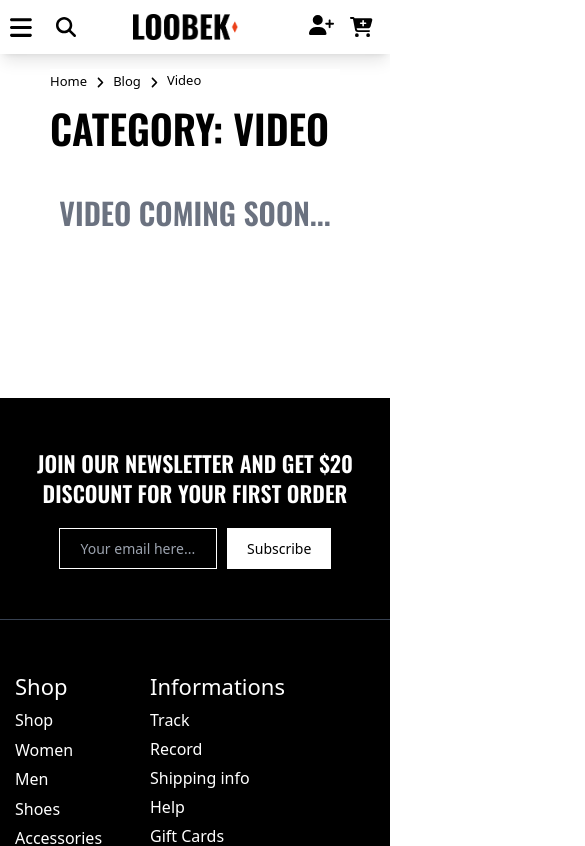
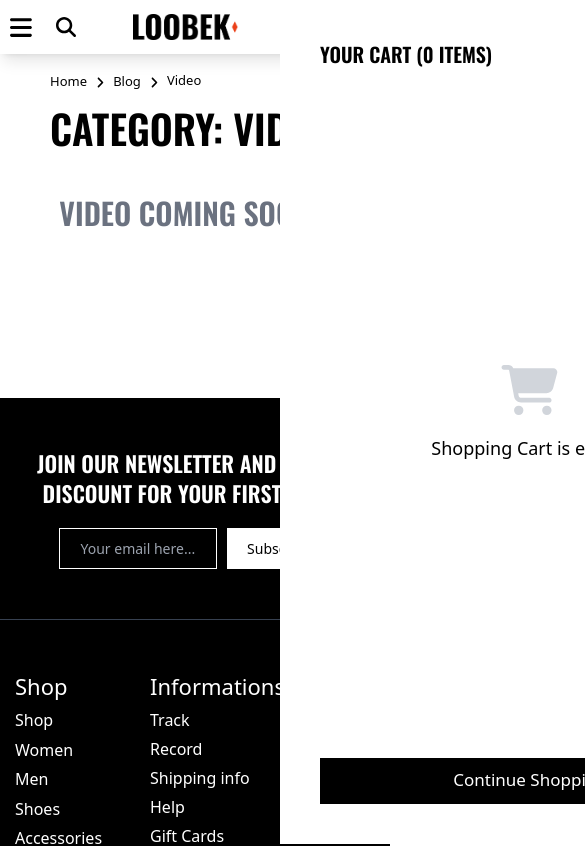
Before and after one commit to Himanshu00100/ProjectL, a React (Create React App) app: page /blog/video in a window 390 px wide. Shown: the top 846 px of the page, 585 px wide, since content can reach past the window. Built offline with nearby package versions, Linux system fonts and the light colour scheme.

Commit message:
Cart sidebar added

```diff
--- a/public/index.html
+++ b/public/index.html
@@ -17,7 +17,7 @@
   </head>
   <body>
 
-    <div id="root" class=" scroll-smooth"></div>
+    <div id="root" class=" scroll-smooth overflow-x-hidden"></div>
 
   </body>
 </html>
--- a/src/Components/Footer/Footer.js
+++ b/src/Components/Footer/Footer.js
@@ -8,9 +8,9 @@ import { faFacebookF, faInstagram, faLinkedinIn, faXTwitter, faYoutube } from "@
 
 const Footer = () => {
     return (
-        <footer className="w-screen 2xl:h-[896.250px] bg-black">
+        <footer className="w-screen 2xl:h-[896.250px] bg-black ">
             {/* footer's newsletter section starts from here */}
-            <div className="w-full 2xl:h-[195.6px] bg-black pt-[50px] pb-[40px] 2xl:pt-[80px] 2xl:pb-[70px] 2xl:px-[50px] 2k:px-[250px] ">
+            <div className="w-full 2xl:h-[195.6px] bg-black pt-[50px] pb-[40px] 2xl:pt-[80px] 2xl:pb-[70px] 2xl:px-[50px] 2k:px-[250px]  ">
                 <div className="w-full h-full bg-black flex flex-col gap-y-[20px] 2xl:flex-row justify-between items-center">
                     <h3 className=" text-[22px] 2xl:text-[30px] leading-[30px] font-[600] text-white font-oswald xl:text-nowrap">JOIN OUR NEWSLETTER AND GET $20 DISCOUNT FOR YOUR FIRST ORDER</h3>
                     <div className=" px-[10px] h-full flex gap-x-[10px] 2xl:pr-[100px] 2k:pr-[0px]  ">
--- a/src/Components/Header/Header.js
+++ b/src/Components/Header/Header.js
@@ -62,19 +62,38 @@ import Video from "../Pages/Blog/Video/Video"
 
 
 
-import { faAngleDown, faBars, faBaseballBatBall, faBasketball, faCartPlus, faDumbbell, faFootball, faFutbol, faGolfBallTee, faHeart, faMagnifyingGlass, faPersonBiking, faPersonHiking, faPersonSkating, faPersonSnowboarding, faPersonSwimming, faSkating, faUserPlus, faVolleyball } from '@fortawesome/free-solid-svg-icons'
+import { faAngleDown, faAngleUp, faBars, faBaseballBatBall, faBasketball, faCartPlus, faCartShopping, faDumbbell, faFootball, faFutbol, faGolfBallTee, faHeart, faMagnifyingGlass, faPersonBiking, faPersonHiking, faPersonSkating, faPersonSnowboarding, faPersonSwimming, faSkating, faUserPlus, faVolleyball, faXmark } from '@fortawesome/free-solid-svg-icons'
 // import { Link } from 'react-router-dom'
 
 
 const Header = () => {
     const [navbarstatus, setnavbarstatus] = useState("")
+    const [backtotop, setbacktotop] = useState("inactivetop")
+
     useEffect(() => {
         window.addEventListener("scroll", () => {
             let yscroll = window.pageYOffset
 
             yscroll > 250 ? setnavbarstatus("activenav") : setnavbarstatus("inactivenav")
+            yscroll > 250 ? setbacktotop("activetop") : setbacktotop("inactivetop")
         }, [])
     })
+
+    // bg overlay from here
+    const [bgoverlay, setbgoverlay] = useState("inactiveoverlay")
+    const [sidebar, setsidebar] = useState("inactivesidebar")
+
+    const activesidebar = () => {
+        setbgoverlay("activeoverlay")
+        setsidebar("activesidebar")
+    }
+
+    const inactivesidebar = () => {
+        setbgoverlay("inactiveoverlay")
+        setsidebar("inactivesidebar")
+    }
+
+
 
 
 
@@ -82,10 +101,39 @@ const Header = () => {
 
         <>
             <BrowserRouter>
-                <header className='shadow-lg z-40 '>
+                <header className='shadow-lg z-40 relative   '>
+                    {/* back to top button */}
+
+                    {/* bg overlay from  here */}
+                    <div onClick={inactivesidebar} className={'w-screen h-screen z-[50]  ' + bgoverlay}></div>
+                    {/* bg overlay ends here */}
+
+                    {/* cart sidebar starts from here */}
+                    <div className={'absolute z-[50] right-0 w-[500px] h-screen bg-white p-[40px] transition-all duration-[400ms] ease-out ' + sidebar}>
+                        <div className='w-full h-full bg-white flex flex-col items-center relative'>
+                            <FontAwesomeIcon icon={faXmark} className='absolute cursor-pointer top-[-25px] right-[-23px] text-[16px] p-[5px]' onClick={inactivesidebar} />
+                            <h2 className='text-[20px] leading-[28px] font-oswald font-[600] text-start self-start '>YOUR CART (0 ITEMS)</h2>
+                            <div className='w-full h-full bg-white flex justify-center items-center'>
+                                <div className='flex flex-col gap-y-[20px]'>
+                                <FontAwesomeIcon icon={faCartShopping} className='text-[50px] text-gray-300' />
+                                <p className=' text-[18px] font-[400]'>Shopping Cart is empty</p>
+                                </div>
+
+                            </div>
+                            <p className='text-[17px] text-white hover:bg-red-500 w-full h-[49px] leading-[30px] font-[500] px-[40px] py-[7px] bg-black cursor-pointer duration-300 '>Continue Shopping</p>
+                        </div>
+                    </div>
+
+
+                    {/* cart sidebar ends here */}
+
+
+                    <div className={'  fixed cursor-pointer bottom-[50px] hover:rotate-[45deg] right-[50px] z-30 w-[35px] h-[35px] bg-white shadow-md shadow-gray-500 flex justify-center items-center transition-all duration-300 ease-out ' + backtotop}>
+                        <FontAwesomeIcon icon={faAngleUp} className='angleup hover:rotate-[-45deg]  duration-300 ease-out  px-[15px] py-[15px]' />
+                    </div>
 
                     {/* header's top section starts here */}
-                    <div className=' top hidden md:flex w-screen h-[40px] py-[8px] px-[10px] sm:px-[50px] lg:px-[50px]    border-b-[1px] border-gray-200  justify-center items-center'>
+                    <div className=' top hidden md:flex w-screen h-[40px] py-[8px] px-[10px] sm:px-[50px] lg:px-[50px]  border-b-[1px] border-gray-200  justify-center items-center'>
                         <div className='w-[1420.8px] h-[24px] bg-white flex justify-between'>
 
                             {/* socialmedia section starts from here */}
@@ -706,9 +754,9 @@ const Header = () => {
                                             </div>
                                         </a>
                                     </div>
-                                    <div className='cart flex justify-center items-center'>
+                                    <div className='cart flex justify-center items-center ' >
                                         <a href=' #' className='cart flex justify-center relative'>
-                                            <FontAwesomeIcon icon={faCartPlus} className="text-[20px] px-[8px] py-[8px] md:px-3 md:py-3 hover:text-red-500 duration-200" />
+                                            <FontAwesomeIcon icon={faCartPlus} onClick={activesidebar} className="text-[20px] px-[8px] py-[8px] md:px-3 md:py-3 hover:text-red-500 duration-200" />
                                             {/* <div className='cartdrop absolute text-white bg-gray-600 text-nowrap text-sm left-[-70px] bottom-[-15px] px-1 py-[2px] border-[2px] border-white opacity-0 invisible none delay-[1s] ease-out duration-[300ms]'>
                                     View your shopping cart
                                 </div> */}
@@ -733,12 +781,12 @@ const Header = () => {
                         <Route exact path='/contact' element={<Contact />} />
                         <Route exact path='/blog' element={<Blog />} />
                         <Route exact path='/help' element={<Help />} />
-                        <Route exact path='/blog/blog-fashion'element={<Fashion/>} />
-                        <Route path='/blog-gallery' element={<Gallery/>} />
-                        <Route path='/blog-new-arrival' element={<NewArrival/>} />
-                        <Route path='/blog-sport' element={<Sport/>} />
-                        <Route path='/blog-sporting-goods' element={<Sportinggoods/>} />
-                        <Route path='/blog/video' element={<Video/>} />
+                        <Route exact path='/blog/blog-fashion' element={<Fashion />} />
+                        <Route path='/blog-gallery' element={<Gallery />} />
+                        <Route path='/blog-new-arrival' element={<NewArrival />} />
+                        <Route path='/blog-sport' element={<Sport />} />
+                        <Route path='/blog-sporting-goods' element={<Sportinggoods />} />
+                        <Route path='/blog/video' element={<Video />} />
 
 
 
--- a/src/Components/Header/header.css
+++ b/src/Components/Header/header.css
@@ -8,11 +8,55 @@
     box-sizing: border-box;
 }
 
+/* back to top  */
+.top:hover .angleup{
+    transform:rotateX("45deg");
+}
+
+.activetop{
+    transform:scale(1);
+    opacity:1;
+    visibility:visible;
+}
+.inactivetop{
+    transform:scale(0);
+    opacity:0;
+    visibility:hidden;
+}
+
+/*  bg overlay from here */
+.activeoverlay{
+    display:block;
+    position:fixed;
+    top:0px;
+    /* opacity:1; */
+    background-color:rgba(0, 0, 0, 0.4);
+
+}
+
+.inactiveoverlay{
+    display:none;
+    position:static;
+
+    background-color:rgba(0, 0, 0, 0.4);
+}
+
+/* cart sidebar from here */
+
+.iactivesidebar{
+    right:0px;
+}
+
+.inactivesidebar{
+    right:-100%;
+}
+
 /* navbar effect from here */
 .activenav {
 
     position: fixed;
     top: 0px;
+    opacity:1;
     z-index: 10;
     box-shadow: 0px 10px 10px rgb(148, 148, 148);
 }
```
Also changed, not shown: src/Components/Home/Home.js (+10 -7 lines).
